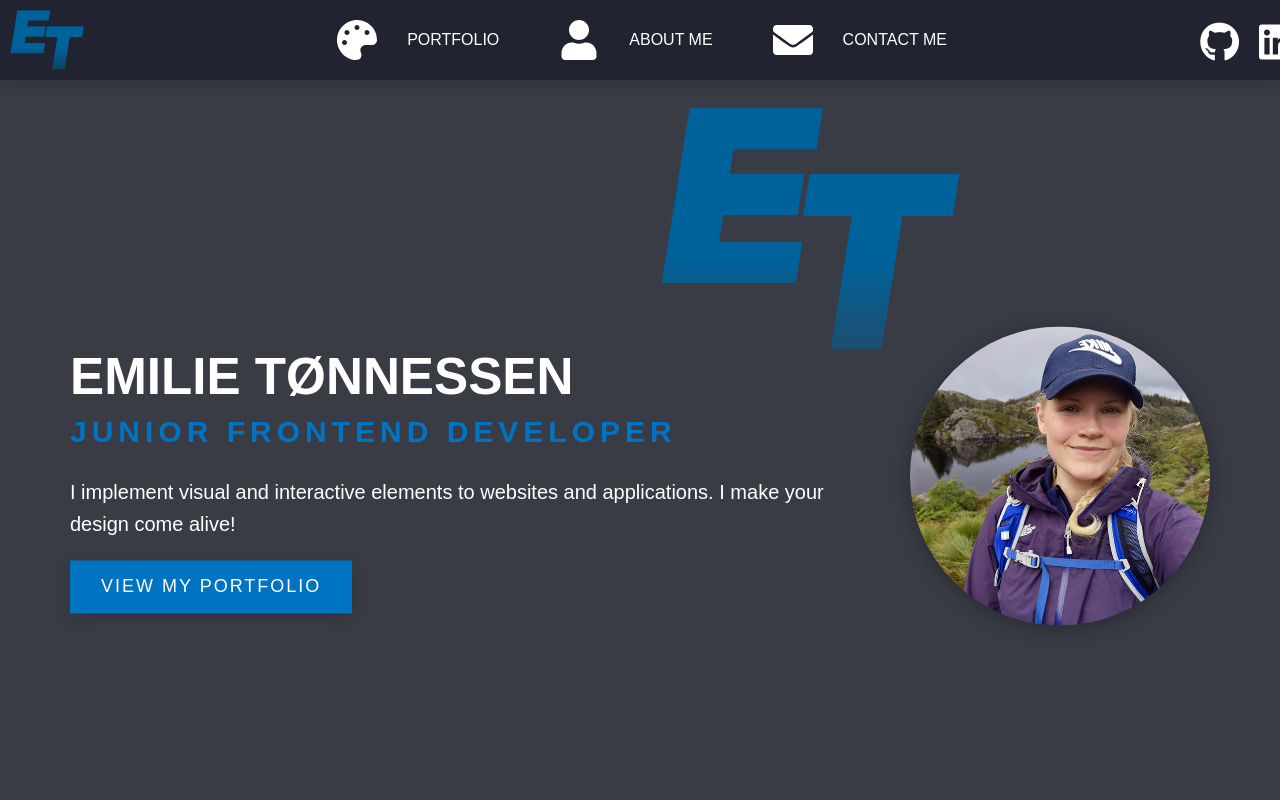
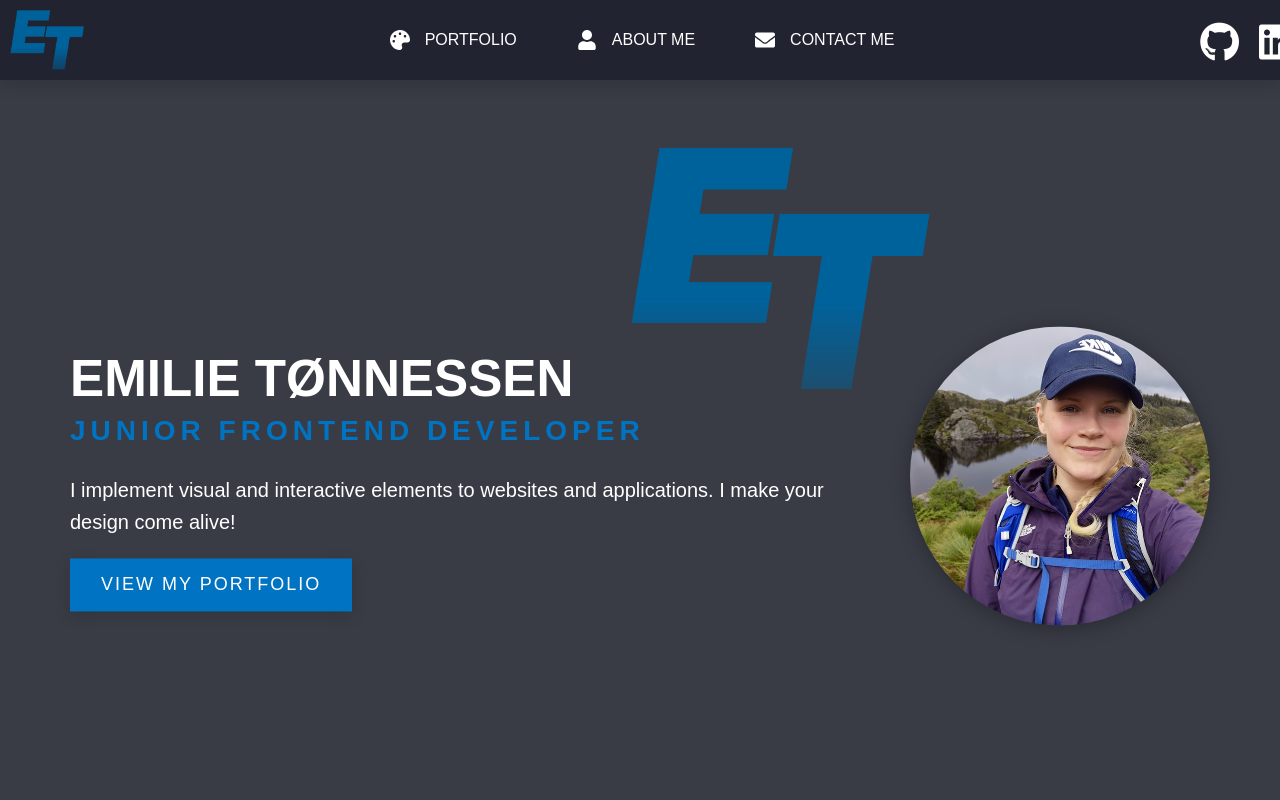
Before and after one commit to emilietonnessen/industry-knowledge_v2, a React (Create React App) app: page / in a window 1280 px wide. Shown: the top 800 px of the page. Built offline with nearby package versions, Linux system fonts and the light colour scheme; some icons are missing; a web font is replaced by a local one.

Commit message:
Responsivness

```diff
--- a/src/sass/components/_hero.scss
+++ b/src/sass/components/_hero.scss
@@ -11,8 +11,9 @@
 
     z-index: 10;
 
-
-
+    @include respond(tablet-land) {
+        grid-template-columns: 1fr;
+    }
 
 
 
@@ -21,6 +22,10 @@
     // Text Content --------------------------------------------
     &__copywrite {
         align-self: center;
+
+        @include respond(tablet-land) {
+            grid-row: 2 / 3;
+        }
     }
 
 
@@ -29,7 +34,7 @@
         text-transform: uppercase;
         line-height: 1.2;
 
-        @include respond(laptop-lg) {
+        @include respond(desktop) {
             font-size: clamp(5rem, 4vw, 7.5rem);
         }
 
@@ -37,8 +42,6 @@
             font-size: clamp(3rem, 8vw, 6rem);
         }
     }
-
-
 
     &__job-title {
         text-transform: uppercase;
@@ -50,6 +53,10 @@
         @include respond(laptop-lg) {
             margin-bottom: 2rem;
             letter-spacing: 5px;
+        }
+
+        @include respond(laptop) {
+            font-size: 2.8rem;
         }
 
         @include respond(tablet-port) {
@@ -90,6 +97,11 @@
     &__graphics {
         position: relative;
 
+        @include respond(tablet-land) {
+            grid-row: 1 / 2;
+            justify-self: end;
+        }
+
         @include respond(mobile-lg) {
             position: absolute;
 
@@ -112,8 +124,25 @@
         box-shadow: 0 .3rem 2rem rgba($color-black, .3);
         transition: ease-in-out .3s;
 
+        @include respond(desktop) {
+            max-width: 32rem;
+        }
+
         @include respond(laptop) {
             max-width: 30rem;
+        }
+
+        @include respond(tablet-land) {
+            position: absolute;
+            bottom: -3rem;
+            right: 0;
+            width: 25rem;
+            height: 25rem;
+        }
+
+        @include respond(mobile-lg) {
+            bottom: 15rem;
+            right: 0;
         }
 
         &:hover {
@@ -125,33 +154,36 @@
 
     &__logo {
         position: absolute;
-        top: -27rem;
+        top: -18rem;
         right: 33rem;
-        width: 40rem;
+        width: 35rem;
         z-index: 1;
 
+        @include respond(desktop) {
+            width: 30rem;
+            top: -18rem;
+            right: 24rem;
+        }
 
         @include respond(laptop) {
             width: 30rem;
-            top: -22rem;
+            top: -18rem;
+            right: 28rem;
+        }
+
+        @include respond(tablet-land) {
+            width: 25rem;
+            top: -25rem;
             right: 25rem;
         }
 
-        /*
-
-        @media only screen and (max-width: $bp-tab-land) {
-            width: 25rem;
-            top: -15rem;
-            right: -3rem;
+        @include respond(mobile-lg) {
+            top: -35rem;
+            right: 26rem;
         }
 
-        @include respond(tablet-port) {
-            top: -15rem;
-            right: -3rem;
+        @include respond(mobile-sm) {
+            display: none;
         }
-
-        @include respond(mobile-lg) {
-            display: none;
-        } */
     }
 }
--- a/src/sass/components/_project.scss
+++ b/src/sass/components/_project.scss
@@ -1,18 +1,18 @@
 // Projects Container ----------------------------------
 .projects {
     display: grid;
-    //grid-template-columns: repeat(auto-fit, minmax(30rem, 1fr));
-    grid-template-columns: repeat(3, minmax(25rem, 1fr));
+    grid-template-columns: repeat(auto-fit, minmax(32rem, 1fr));
     gap: 5rem;
     margin-top: 10rem;
 
     @include respond(tablet-port) {
-        grid-template-columns: repeat(2, minmax(25rem, 1fr));
+        grid-template-columns: repeat(auto-fit, minmax(30rem, 1fr));
     }
 
-    @include respond(mobile-lg) {
-        grid-template-columns: 1fr;
+    @include respond(mobile) {
+        grid-template-columns: repeat(auto-fit, minmax(25rem, 1fr));
     }
+
 }
 
 
--- a/src/sass/layout/_grid.scss
+++ b/src/sass/layout/_grid.scss
@@ -34,6 +34,14 @@
     grid-template-columns: 7rem minmax(10rem, 142.5rem) 7rem;
     grid-template-rows: repeat(4, minmax(100vh, max-content));
     margin-bottom: 20rem;
+
+    @include respond(tablet-port) {
+        grid-template-columns: 3rem minmax(10rem, 142.5rem) 3rem;
+    }
+
+    @include respond(mobile-lg) {
+        grid-template-columns: 1.5rem minmax(10rem, 142.5rem) 1.5rem;
+    }
 
     & > * {
         padding: 20rem 0;
--- a/src/sass/layout/_navigation.scss
+++ b/src/sass/layout/_navigation.scss
@@ -104,6 +104,8 @@
     }
 
 
+
+
     // <ul> List
     &__list {
         list-style: none;
@@ -202,7 +204,8 @@
     &__link,
     &__link:link,
     &__link:visited {
-        display: block;
+        display: flex;
+        align-items: center;
         color: $color-white;
         text-decoration: none;
         text-transform: uppercase;
@@ -226,9 +229,21 @@
         }
 
         & > svg {
-            width: 4rem;
-            height: 4rem;
+            width: 2.5rem;
+            height: 2.5rem;
             margin-right: 3rem;
+
+            @include respond(laptop-lg) {
+                width: 2rem;
+                height: 2rem;
+                margin-right: 1.5rem;
+            }
+
+            @include respond(mobile-lg) {
+                width: 4rem;
+                height: 4rem;
+                margin-right: 3rem;
+            }
 
             & > path {
                 fill: currentColor;
```
